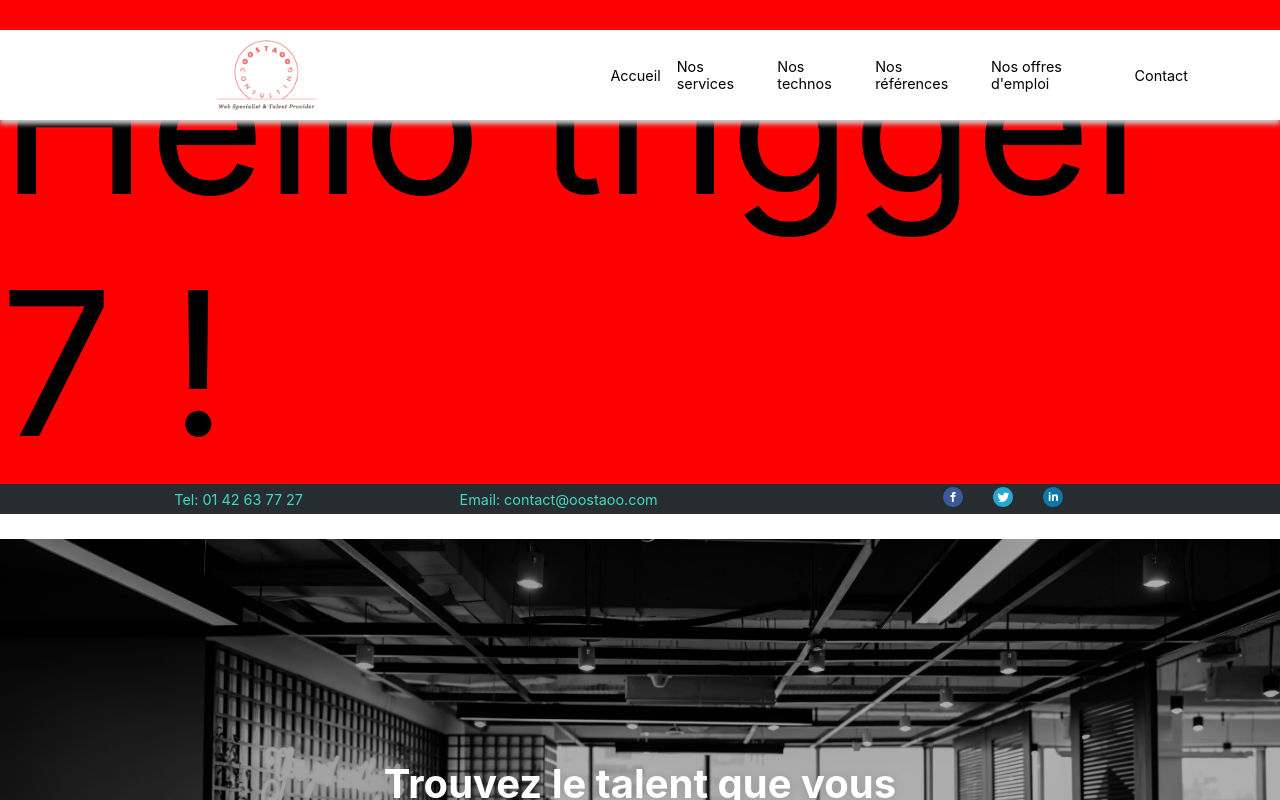
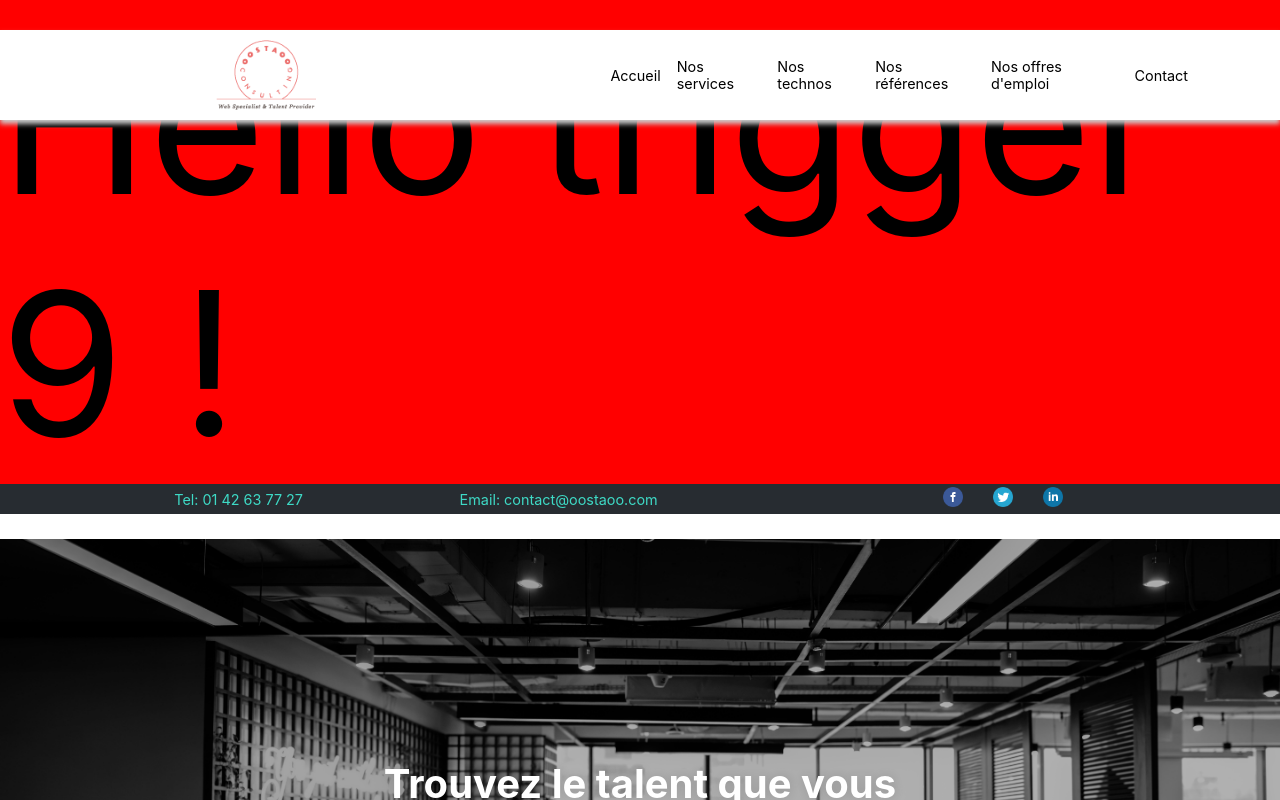
Before and after one commit to jeremielenoir/oostaoo-site, a React (Create React App) app: page / in a window 1280 px wide. Shown: the top 800 px of the page. Built offline with nearby package versions, Linux system fonts and the light colour scheme; no server answers.

Commit message:
Test webhook 3

```diff
--- a/src/App.jsx
+++ b/src/App.jsx
@@ -14,7 +14,7 @@ function App() {
   return (
     <>
       <div style={{ fontSize: "200px", backgroundColor: "red" }}>
-        Hello trigger 7 !
+        Hello trigger 9 !
       </div>
       <Nav />
       <Header id="accueil" />
```
